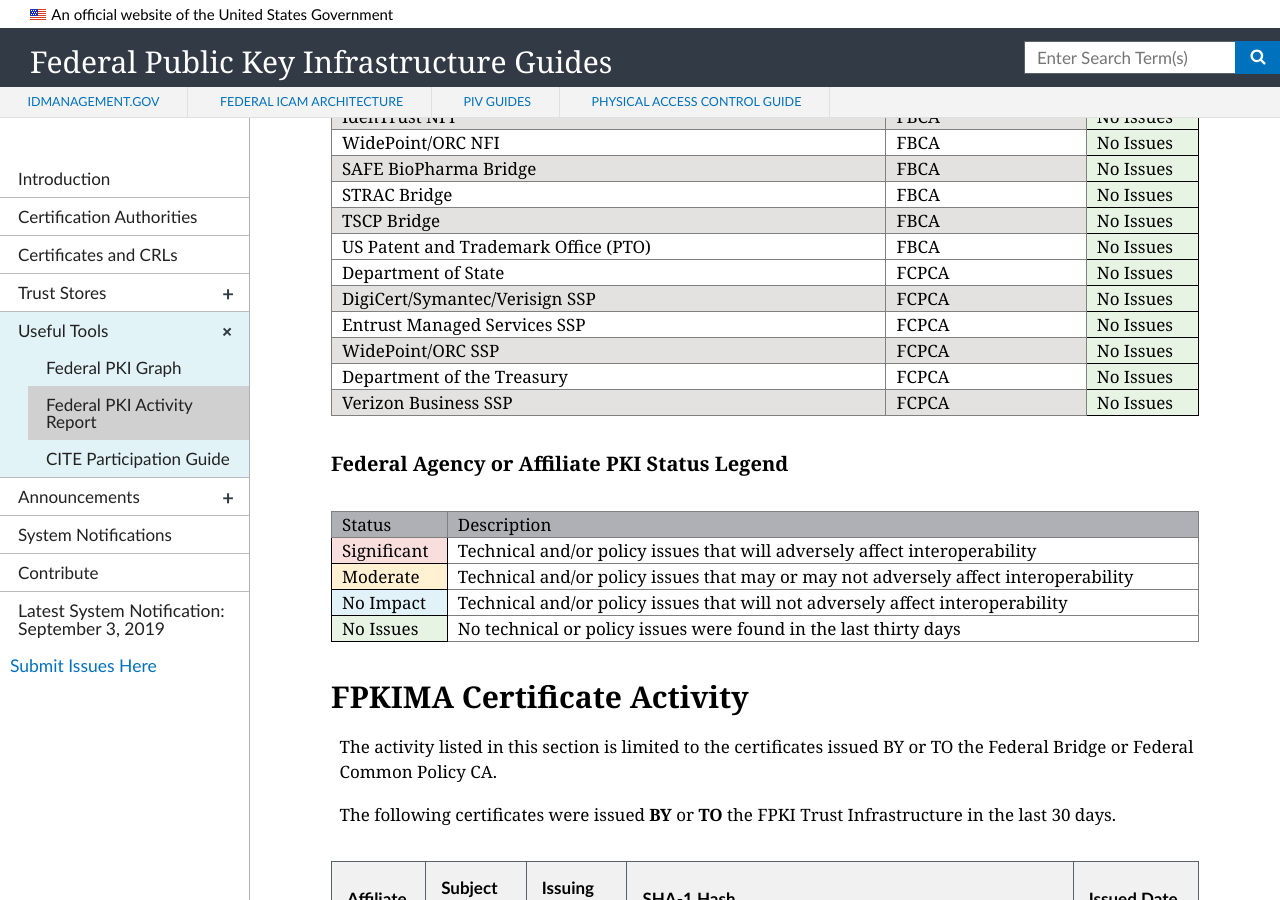
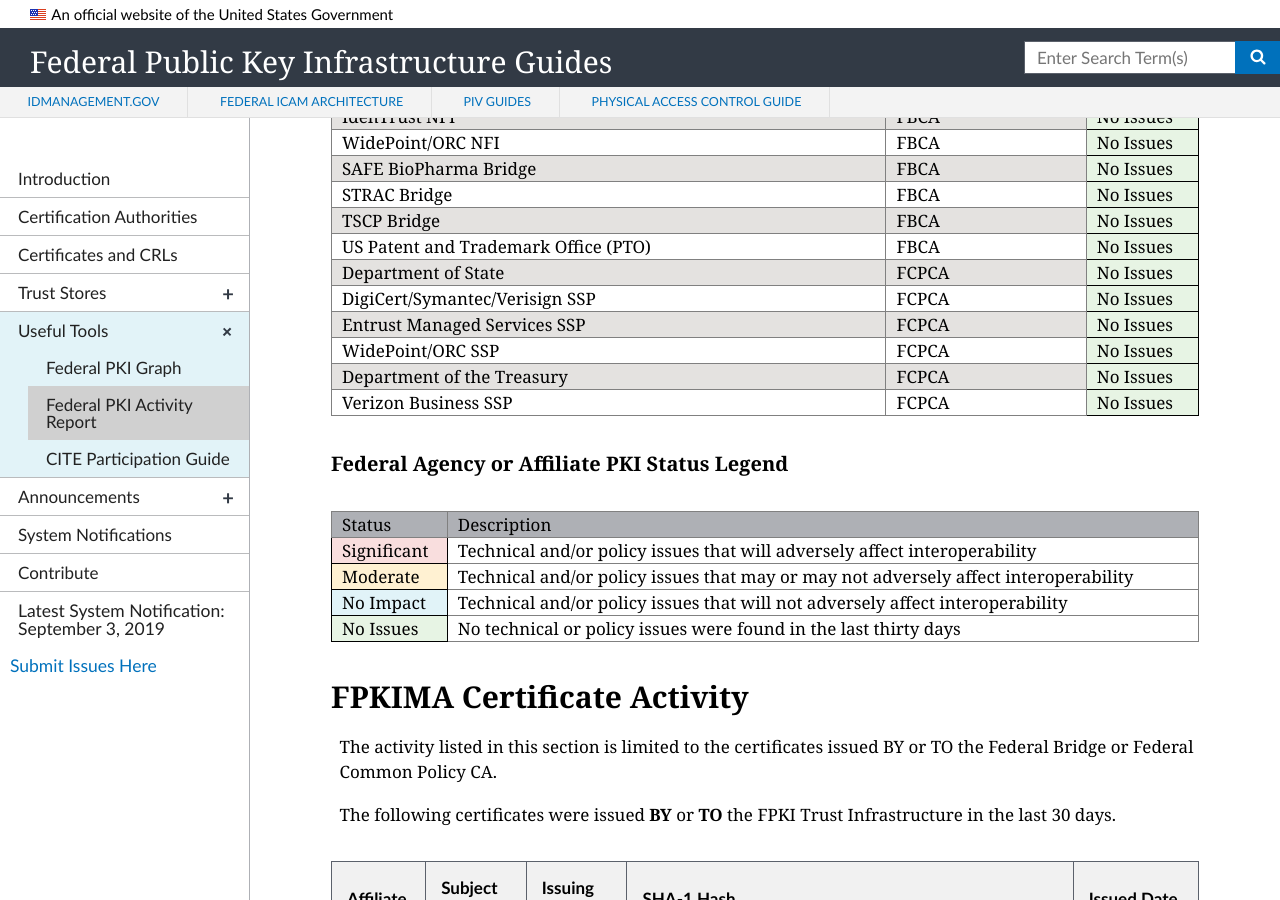
Before and after one commit to GSA/fpki-guides, a Jekyll site: the page built from _tools/03_fpki_activity_report.md, in a window 1280 px wide and 900 px high, scrolled down 949 px. Built offline with Jekyll 4.4.1, drawn with Linux system fonts in a browser that asks for light colours; nearby versions of some CDN libraries.

Commit message:
Fix shading

```diff
--- a/_includes/fpkiar-status-table.html
+++ b/_includes/fpkiar-status-table.html
@@ -95,33 +95,33 @@
             <td class="tg-d52n">No Issues</td>
         </tr>
         <tr>
-            <td class="tg-0pky">Department of State</td>
+            <td class="tg-y698">Department of State</td>
+            <td class="tg-y698">FCPCA</td>
+            <td class="tg-d52n">No Issues</td>
+        </tr>
+        <tr>
+            <td class="tg-0pky">DigiCert/Symantec/Verisign SSP</td>
             <td class="tg-0pky">FCPCA</td>
             <td class="tg-d52n">No Issues</td>
         </tr>
         <tr>
-            <td class="tg-y698">DigiCert/Symantec/Verisign SSP</td>
+            <td class="tg-y698">Entrust Managed Services SSP</td>
             <td class="tg-y698">FCPCA</td>
             <td class="tg-d52n">No Issues</td>
         </tr>
         <tr>
-            <td class="tg-0pky">Entrust Managed Services SSP</td>
+            <td class="tg-0pky">WidePoint/ORC SSP</td>
             <td class="tg-0pky">FCPCA</td>
             <td class="tg-d52n">No Issues</td>
         </tr>
         <tr>
-            <td class="tg-y698">WidePoint/ORC SSP</td>
+            <td class="tg-y698">Department of the Treasury</td>
             <td class="tg-y698">FCPCA</td>
             <td class="tg-d52n">No Issues</td>
         </tr>
         <tr>
-            <td class="tg-0pky">Department of the Treasury</td>
+            <td class="tg-0pky">Verizon Business SSP</td>
             <td class="tg-0pky">FCPCA</td>
-            <td class="tg-d52n">No Issues</td>
-        </tr>
-        <tr>
-            <td class="tg-y698">Verizon Business SSP</td>
-            <td class="tg-y698">FCPCA</td>
             <td class="tg-d52n">No Issues</td>
         </tr>
     </table>
```
